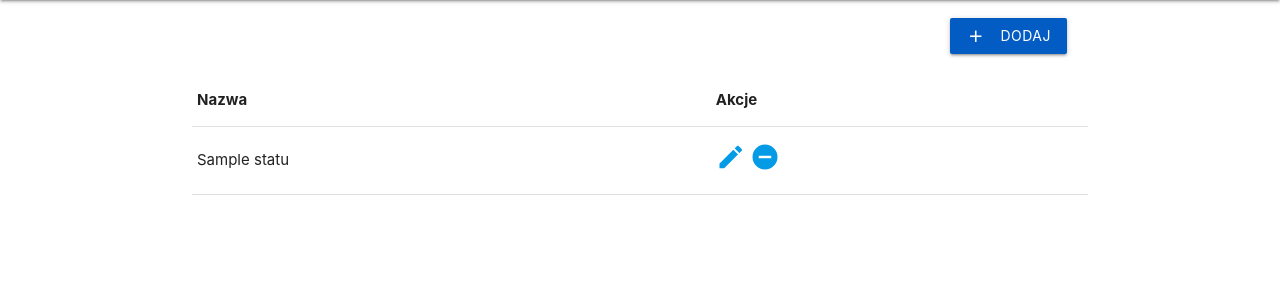
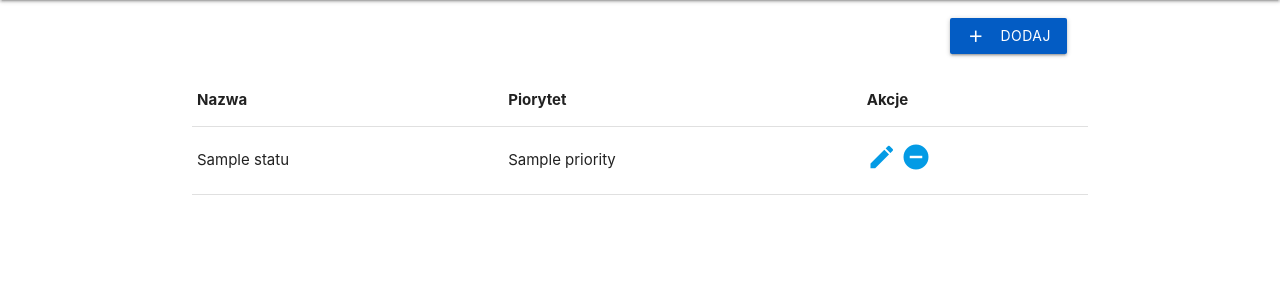
Before and after one commit to SzateX/INT2018, a Django app: template dashboard/templates/dashboard/partner_statuses/list.html in a window 1280 px wide. Shown: the part 128-428 px from the top of the page. Run offline with Django 3.2, Linux system fonts and the light colour scheme; the template is opened without the code that fills it: most values are stand-ins (such as "Sample title", 1, 10 or a date in 2020); some libraries are stand-ins or nearby versions.

Commit message:
Corrections in PatnerStatus model - added field with piority of status

```diff
--- a/INT/models.py
+++ b/INT/models.py
@@ -23,6 +23,7 @@ class Picture(models.Model):
 
 class PartnerStatus(models.Model):
     name = models.CharField(max_length=64)
+    priority = models.IntegerField(null=True, blank=True)
 
     def __str__(self):
         return "%s %s" % (self.pk, self.name)
--- a/dashboard/templates/dashboard/partner_statuses/list.html
+++ b/dashboard/templates/dashboard/partner_statuses/list.html
@@ -20,6 +20,7 @@
                 <thead>
                     <tr>
                         <th>Nazwa</th>
+                        <th>Piorytet</th>
                         <th>Akcje</th>
                     </tr>
                 </thead>
@@ -27,6 +28,7 @@
                     {% for status in statuses %}
                             <tr>
                                 <td>{{ status.name }}</td>
+                                <td>{{ status.priority }}</td>
                                 <td class="no-click">
                                     <a href="{% url 'partner_status_edit' status.pk %}"><i class="small material-icons">edit</i></a>
                                     <a href="{% url 'partner_status_delete' status.pk %}"><i class="small material-icons">remove_circle</i></a>
--- a/dashboard/views.py
+++ b/dashboard/views.py
@@ -365,7 +365,7 @@ class PartnerStatusesView(LoginRequiredMixin, ListView):
 class PartnerStatusCreateView(LoginRequiredMixin, CreateView):
     model = PartnerStatus
     template_name = 'dashboard/partner_statuses/create.html'
-    fields = ['name']
+    fields = ['name', 'priority']
     success_url = '/dashboard/partner_statuses'
     login_url = LOGIN_URL
 
@@ -406,7 +406,7 @@ class PartnerStatusDeleteView(LoginRequiredMixin, DeleteView):
 class PartnerStatusUpdateView(LoginRequiredMixin, UpdateView):
     model = PartnerStatus
     template_name = 'dashboard/partner_statuses/create.html'
-    fields = ['name']
+    fields = ['name', 'priority']
     success_url = '/dashboard/partner_statuses'
     context_object_name = 'status'
     login_url = LOGIN_URL
--- a/restapi/serializers.py
+++ b/restapi/serializers.py
@@ -17,7 +17,7 @@ class PictureSerializer(serializers.ModelSerializer):
 class PartnerStatusSerializer(serializers.ModelSerializer):
     class Meta:
         model = PartnerStatus
-        fields = ('id', 'name')
+        fields = ('id', 'name', 'priority')
 
 
 class CompanySerializer(serializers.ModelSerializer):
```
